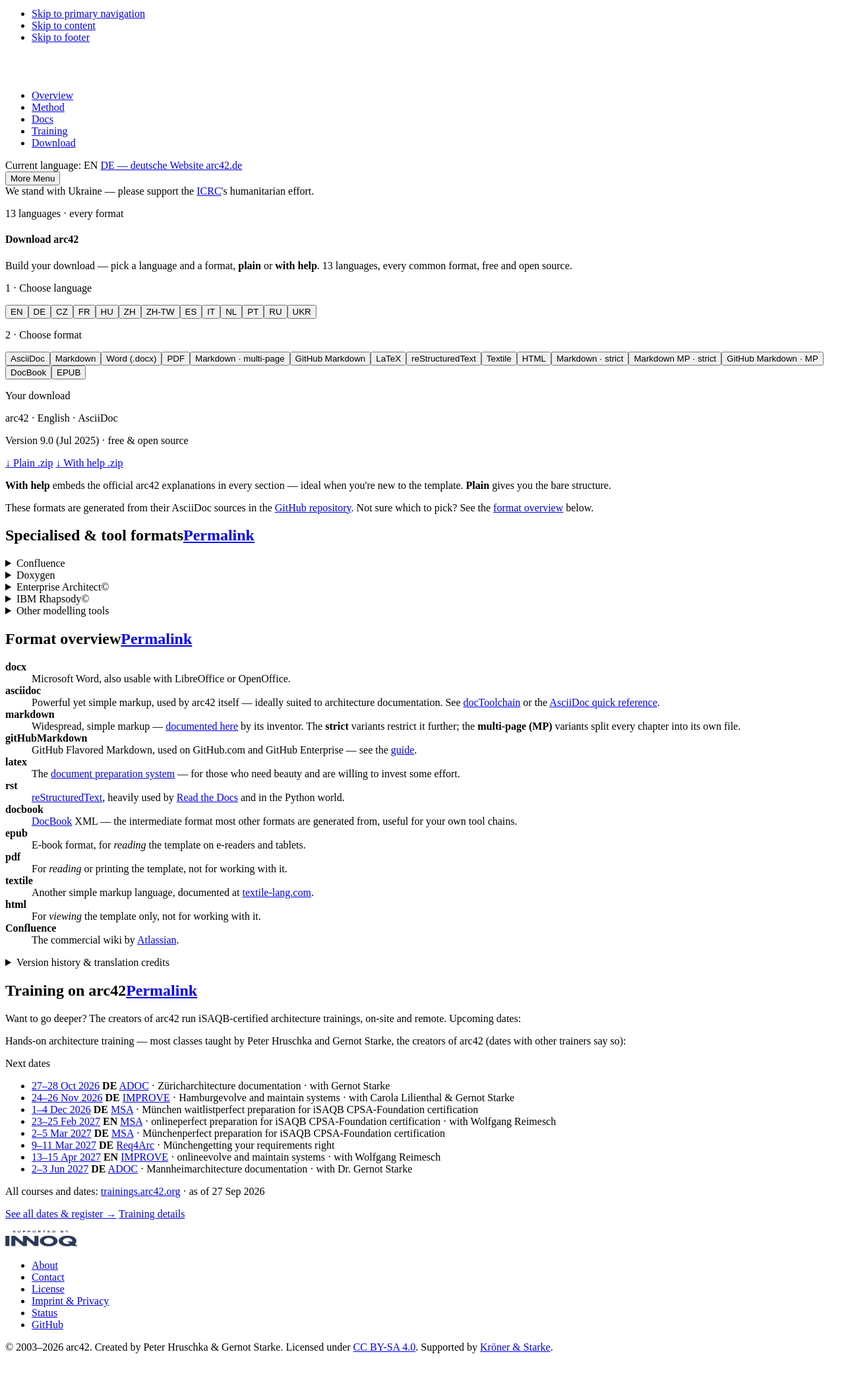
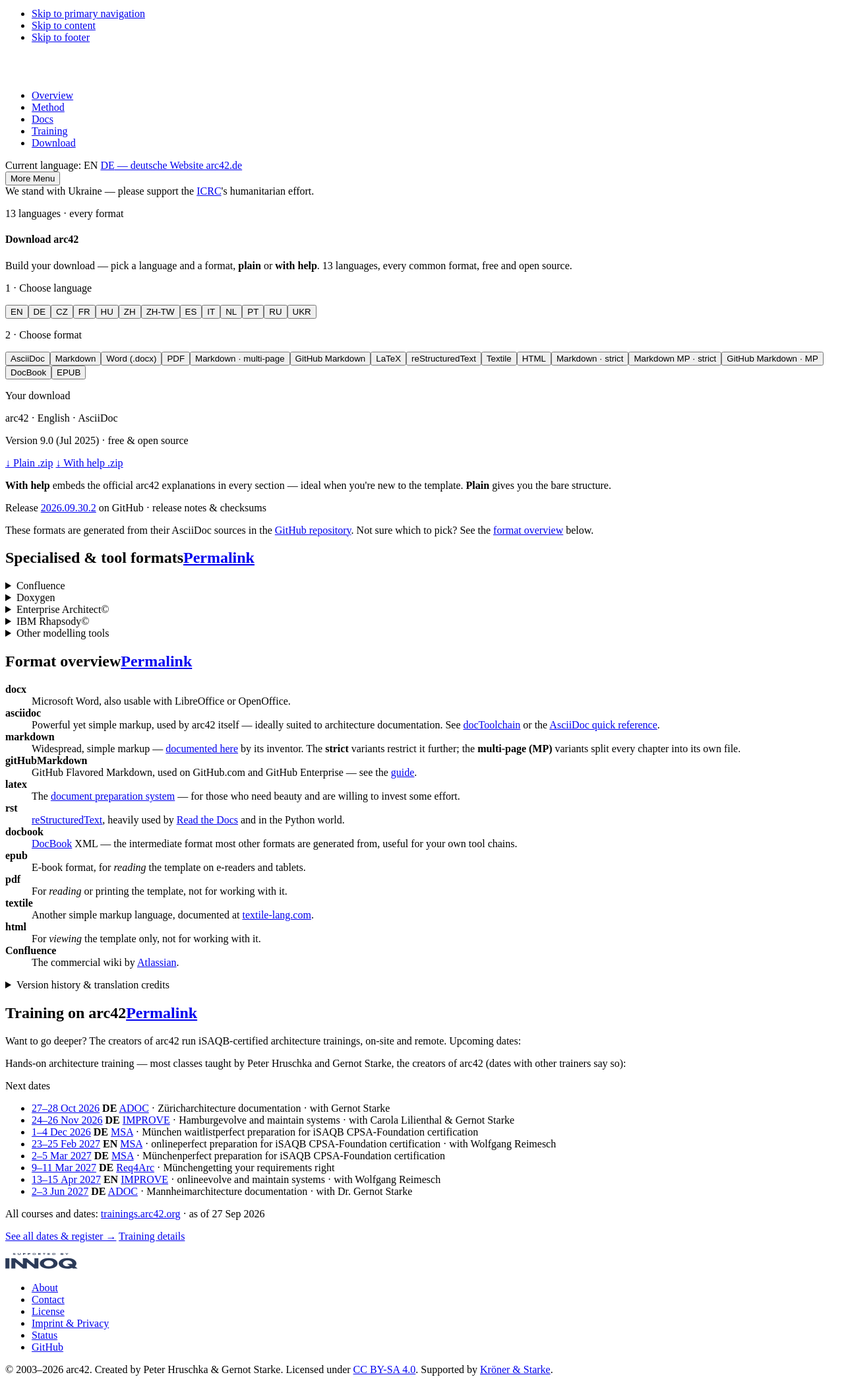
Before and after one commit to arc42/arc42.org-site, a Jekyll site: the page built from _pages/download.md, in a window 1280 px wide, cut to the strip 112-2205 px from the top of the page. Shown: the whole strip at 66% size. Built offline with Jekyll 4.4.1, drawn with Linux system fonts in a browser that asks for light colours; cached includes are drawn as plain includes; before the commit the page ends 2171 px from its top, so only the background shows below that.

Commit message:
download: show the release tag in the "Your download" tile
A small line below the hint names the arc42-template release the files
come from (_data/downloads.yml release) and links to its GitHub release
page with the release notes and SHA-256 checksums. It follows each
template release automatically through the refresh-downloads workflow.

Co-Authored-By: Claude Opus 5.5 <noreply@anthropic.com>

```diff
--- a/_pages/download.md
+++ b/_pages/download.md
@@ -48,6 +48,7 @@ excerpt: "Version 9 — the most practical and effective arc42 ever. Every forma
       <a class="btn btn--arc42-outline btn--large" id="dlb-help" href="{{ PREFIX }}{{ first_lang.code }}-withhelp-{{ first_fmt.id }}.zip"><span aria-hidden="true">&#8595;</span> With help .zip</a>
     </p>
     <p class="dlb__hint"><strong>With help</strong> embeds the official arc42 explanations in every section — ideal when you're new to the template. <strong>Plain</strong> gives you the bare structure.</p>
+    {% if dl.release %}<p class="dlb__release">Release <a href="https://github.com/arc42/arc42-template/releases/tag/{{ dl.release }}">{{ dl.release }}</a> on GitHub &middot; release notes &amp; checksums</p>{% endif %}
   </div>
 </div>
 
--- a/assets/css/arc42-org.css
+++ b/assets/css/arc42-org.css
@@ -637,6 +637,8 @@ html { overflow-x: clip; }
 .dlb__meta { margin: 0 0 1rem; font-size: 0.85rem; color: var(--arc42-text-muted); /* #6f7f92 was 3.5:1 on the tint */ }
 .dlb__buttons { display: flex; flex-wrap: wrap; gap: 0.6rem; margin: 0 0 0.8rem; }
 .dlb__hint { margin: auto 0 0; font-size: 0.85rem; line-height: 1.5; color: var(--arc42-text-muted); }
+.dlb__release { margin: 0.6rem 0 0; font-size: 0.75rem; color: var(--arc42-text-muted); }
+.dlb__release a { font-variant-numeric: tabular-nums; }
 /* --- linked resource cards + tag chips (Publications, Examples) --- */
 .card-grid {
   display: grid;
```
